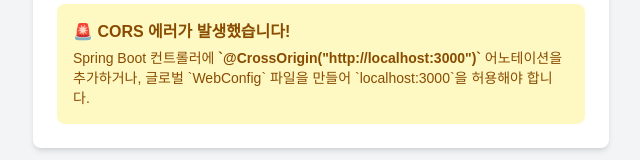
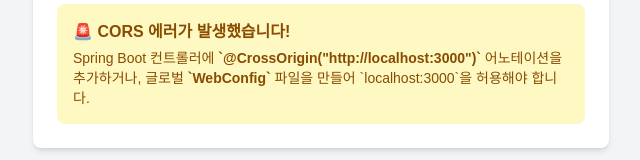
Before and after one commit to fin-track-org/fin-track-front-web, a Next.js app: page /fin-track/health-check in a window 1280 px wide. Both pictures are taken after a click on the button "1. 서버 연결 테스트 (/ping)". Shown: the part 312-472 px from the top of the page, without its empty margins (319-959 px from the left). Built offline with nearby package versions, Linux system fonts and the light colour scheme; no server answers.

Commit message:
[FIX] 오타 수정

```diff
--- a/app/health-check/page.tsx
+++ b/app/health-check/page.tsx
@@ -119,7 +119,7 @@
                         <h3 className="font-bold">🚨 CORS 에러가 발생했습니다!</h3>
                         <p className="text-sm mt-1">
                             Spring Boot 컨트롤러에 <strong>`@CrossOrigin("http://localhost:3000")`</strong> 어노테이션을 추가하거나,
-                            글로벌 <storng>`WebConfig`</storng> 파일을 만들어 `localhost:3000`을 허용해야 합니다.
+                            글로벌 <strong>`WebConfig`</strong> 파일을 만들어 `localhost:3000`을 허용해야 합니다.
                         </p>
                     </div>
                 )}
```
